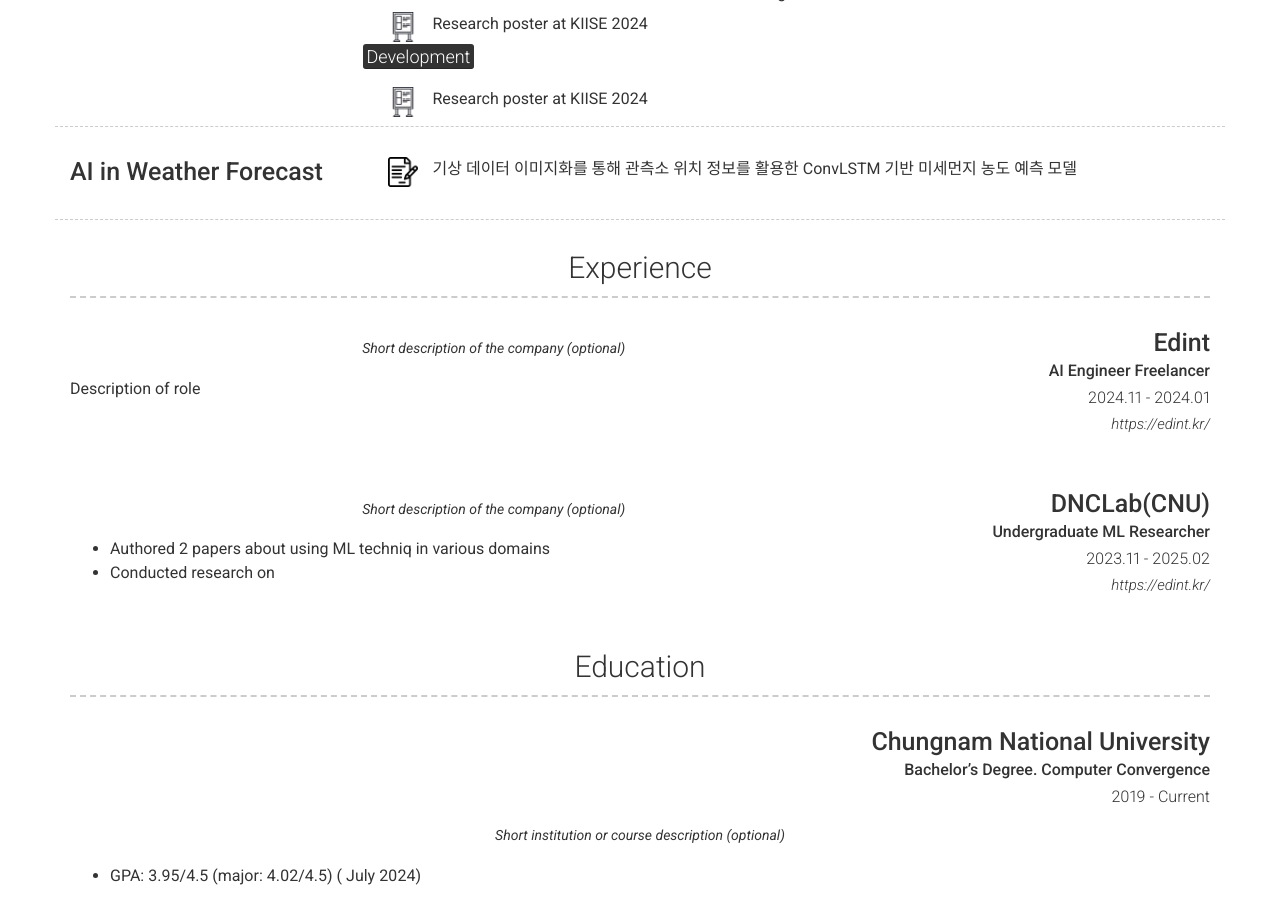
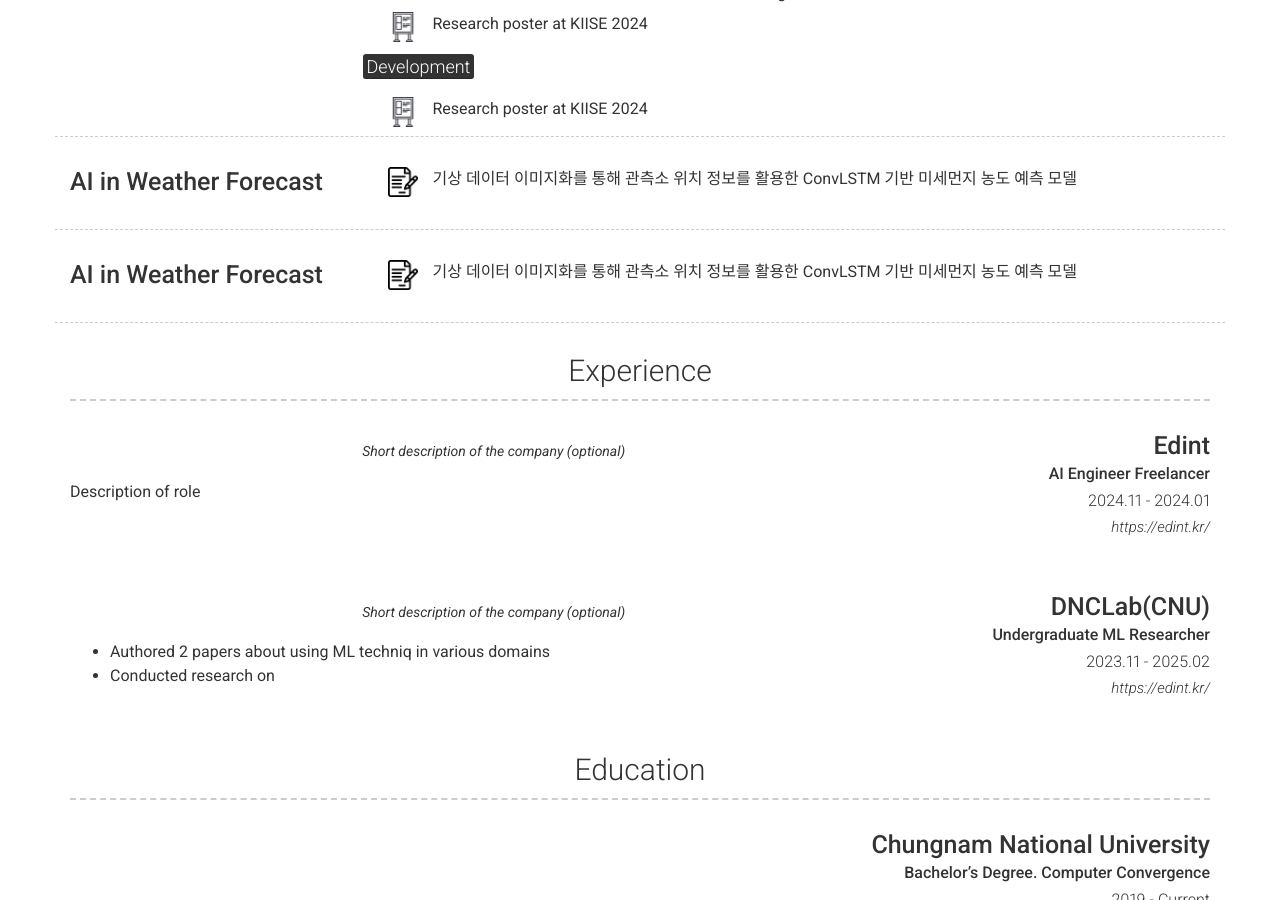
Before and after one commit to tim000519/tim000519.github.io, a Jekyll site: the page built from index.md, in a window 1280 px wide and 900 px high, scrolled down 772 px. Built offline with Jekyll 4.4.1, drawn with Linux system fonts in a browser that asks for light colours; nearby versions of some CDN libraries.

Commit message:
Update _config.yml

```diff
--- a/_config.yml
+++ b/_config.yml
@@ -100,13 +100,28 @@
             </p>
           </div>
 
-          ## <mark style="display: inline-block; margin-bottom: 10px; margin-bottom: 10px;">Development</mark>
+          ## <mark style="display: inline-block; margin-bottom: 10px; margin-top: 10px;">Development</mark>
+
           <div style="display: flex; align-items: flex-start; margin-left: 25px;">
             <a href="/pdf/stylrPoster.pdf" target="_blank" style="margin-right: 10px; flex-shrink: 0;">
               <img src="/images/poster.png" alt="PDF" width="30" style="vertical-align: middle; flex-shrink: 0;">
             </a>
             <p style="margin-left: 5px; vertical-align: middle;">
               Research poster at KIISE 2024
+            </p>
+          </div>
+
+      - layout: left
+        border: weak  # Value of `weak` will display a weak border below this item. # Any
+                      # other value (or no value) means no border will be displayed
+        title: AI in Weather Forecast
+        description: |
+          <div style="display: flex; align-items: flex-start; margin-left: 25px;">
+            <a href="/pdf/conv.pdf" target="_blank" style="margin-right: 10px; flex-shrink: 0;">
+              <img src="/images/contract.png" alt="PDF" width="30" style="vertical-align: middle; flex-shrink: 0;">
+            </a>
+            <p style="margin-left: 5px; vertical-align: middle;">
+              기상 데이터 이미지화를 통해 관측소 위치 정보를 활용한 ConvLSTM 기반 미세먼지 농도 예측 모델
             </p>
           </div>
 
```
